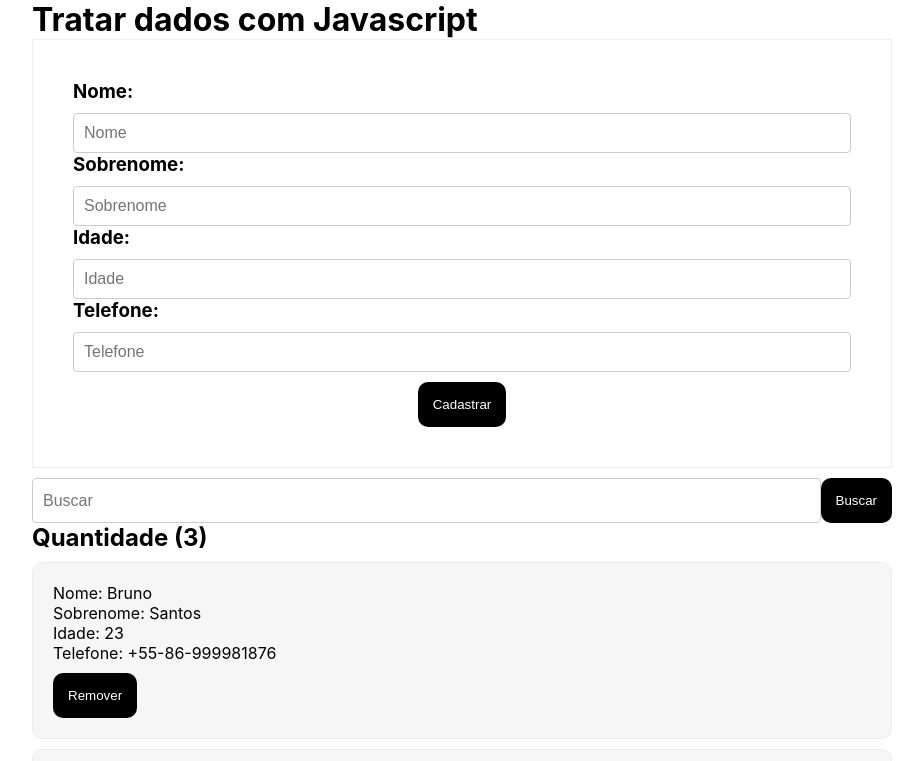
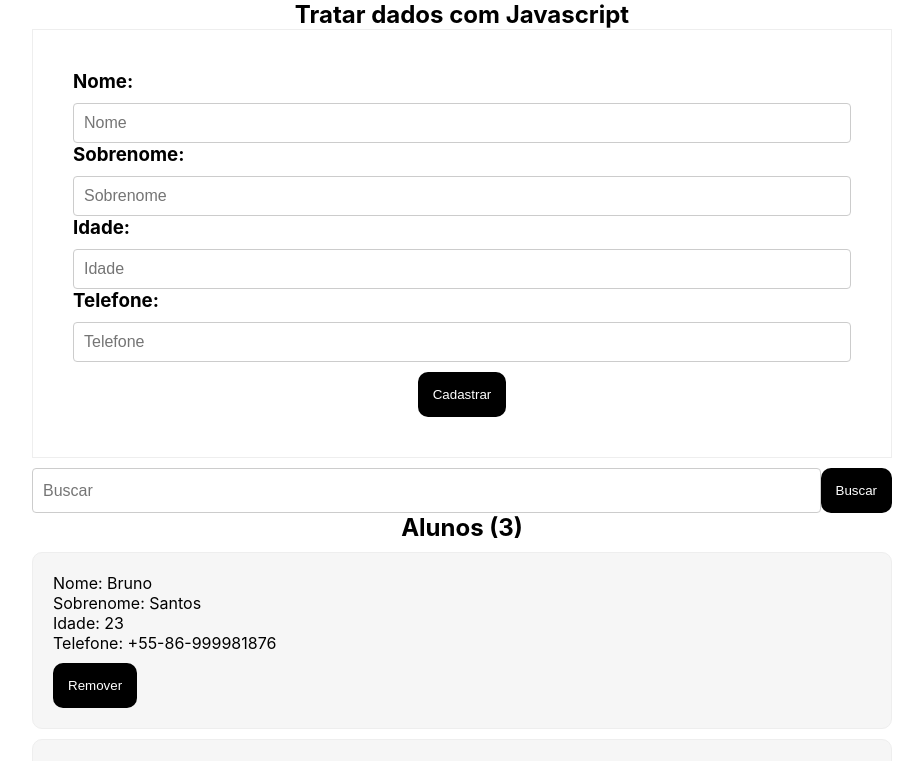
Before and after one commit to luizfelper/ArraysInJavascript, a React (Create React App) app: page / in a window 1280 px wide. Shown: the top 761 px of the page, without its empty margins (178-1101 px from the left). Built offline with nearby package versions, Linux system fonts and the light colour scheme.

Commit message:
Ajustes nos alinhamentos dos textos

```diff
--- a/src/App.css
+++ b/src/App.css
@@ -1,6 +1,6 @@
 * {
   margin: 0;
-  padding: 0;
+  padding: 0px;
   box-sizing: border-box;
 }
 
@@ -12,6 +12,7 @@ a {
 .App {
   max-width: 860px;
   margin: 0 auto;
+  text-align: center;
 }
 
 input {
@@ -37,6 +38,7 @@ button {
   border: 1px solid #eee;
   padding-bottom: 14px;
   padding: 40px;
+  text-align: left;
 }
 
 .boxBtnCadastrar {
--- a/src/App.js
+++ b/src/App.js
@@ -25,14 +25,11 @@ function App() {
   }
   ]);
 
-  const encontrarDados = dados.find(dados => dados.Nome === 'Marcos');
-  console.log(encontrarDados)
-
 
   return (
     <div>
       <div className="App">
-        <h1>Tratar dados com Javascript</h1>
+        <h2>Tratar dados com Javascript</h2>
         <div className="boxCadastrar">
           <form onSubmit={function addPessoas(e) {
             e.preventDefault();
@@ -68,14 +65,17 @@ function App() {
             </div>
           </form>
         </div>
-        <form className="boxBuscar" onSubmit={function buscar() {
+        <form className="boxBuscar" onSubmit={function buscar(e) {
+          e.preventDefault();
           alert('Buscar');
+          const encontrarDados = dados.find(dados => dados.Nome === 'Marcos');
+          console.log(encontrarDados)
         }}>
           <input type="text" name="buscar" placeholder="Buscar" />
           <button>Buscar</button>
         </form>
 
-        <h2>Quantidade ({dados.length})</h2>
+        <h2>Alunos ({dados.length})</h2>
 
         <div className="boxListas">
           {dados.map((itemAtual, i) => {
```
